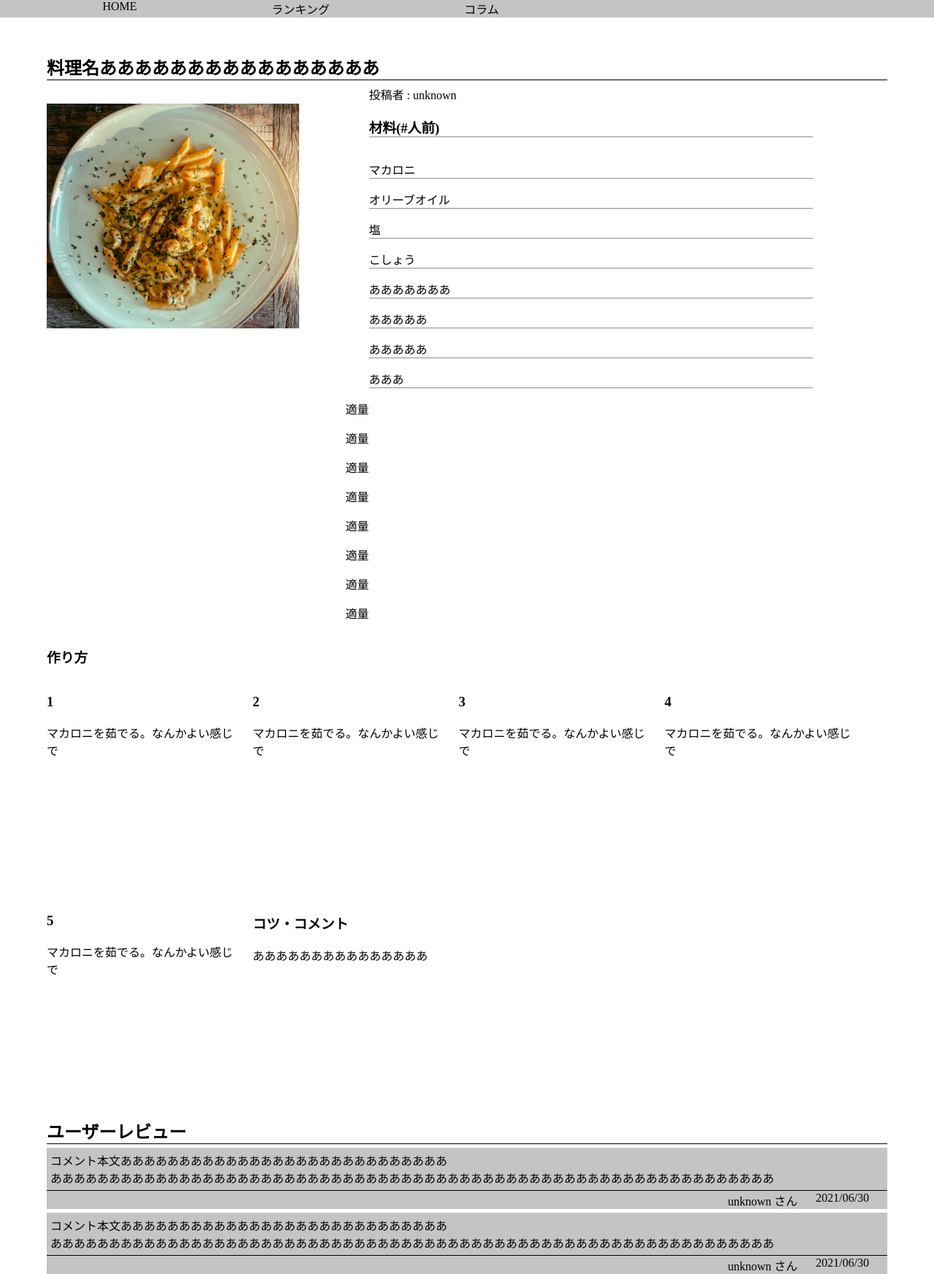
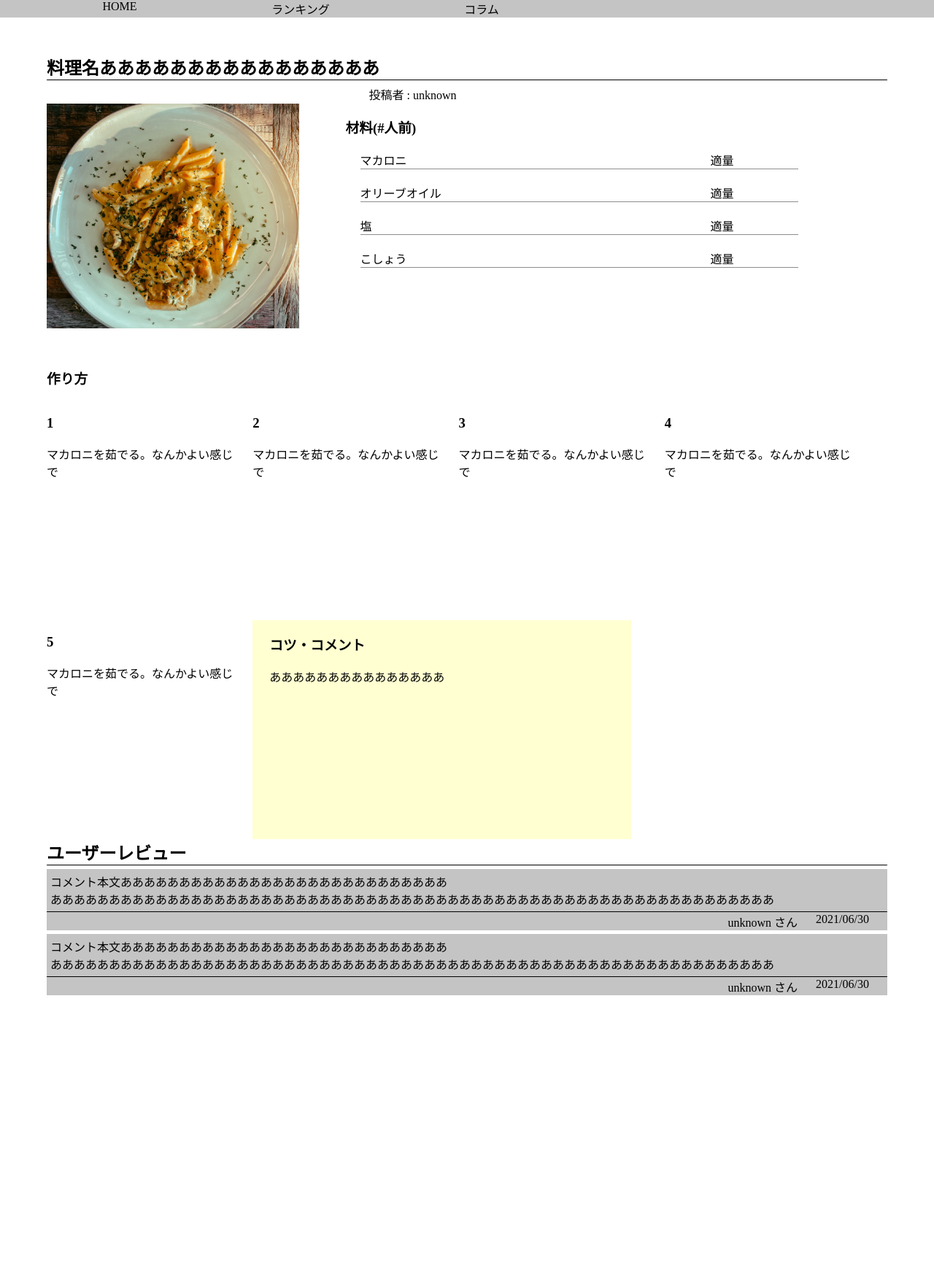
Before and after one commit to unakiba/recipesite, a PHP site: page /recipe.html in a window 1280 px wide. Shown: the part 72-1818 px from the top of the page at 73% size. After the commit the page ends 1436 px from the top, so only its background shows below. Run offline with PHP 8.4, Linux system fonts and the light colour scheme.

Commit message:
レシピ詳細修正

```diff
--- a/recipe.html
+++ b/recipe.html
@@ -41,31 +41,28 @@
         <div class="users">
           <p>投稿者 : unknown</p>
         </div>
+
         <div class="materials">
-          <div class="material">
-            <h3>材料(#人前)</h3>
-            <p>マカロニ</p>
-            <p>オリーブオイル</p>
-            <p>塩</p>
-            <p>こしょう</p>
-            <p>あああああああ</p>
-            <p>あああああ</p>
-            <p>あああああ</p>
-            <p>あああ</p>
+          <h3>材料(#人前)</h3>
+          <div class="material-box">
+            <div class="box-left">マカロニ</div>
+            <div class="box-right">適量</div>
           </div>
 
-          <div class="mat_amount">
-            <p>適量</p>
-            <p>適量</p>
-            <p>適量</p>
-            <p>適量</p>
-            <p>適量</p>
-            <p>適量</p>
-            <p>適量</p>
-            <p>適量</p>
-
+          <div class="material-box">
+            <div class="box-left">オリーブオイル</div>
+            <div class="box-right">適量</div>
+          </div>
+          <div class="material-box">
+            <div class="box-left">塩</div>
+            <div class="box-right">適量</div>
+          </div>
+          <div class="material-box">
+            <div class="box-left">こしょう</div>
+            <div class="box-right">適量</div>
           </div>
         </div>
+
 
       </div>
     </div>
@@ -92,7 +89,7 @@
           <h3>5</h3>
           <p>マカロニを茹でる。なんかよい感じで</p>
         </div>
-        <div class="order">
+        <div class="comment">
           <h3>コツ・コメント</h3>
           <p>あああああああああああああああ</p>
         </div>
--- a/style.css
+++ b/style.css
@@ -112,10 +112,25 @@ header input {
     flex-basis: 50%;
 }
 
-.material h3,
-.material p{
+
+.material-box {
+    display: flex;
+    justify-content: space-between;
     border-bottom: solid 1px #8D8D8D;
+   margin: 20px;
+
 }
+.box-left {
+    flex-basis: 80%;
+}
+
+.box-right {
+    flex-basis: 20%;
+}
+
+
+
+
 
 .material h3{
     margin-bottom: 2rem;
@@ -137,7 +152,13 @@ header input {
     height: 300px;
     margin-right: 2%;
 }
+.comment {
+    width: 45%;
+    height: 300px;
+    padding-left: 2%;
 
+    background-color: #ffffd1;
+}
 .user_rev h2{
     margin: 0 5%;
     width: 90%;
```
